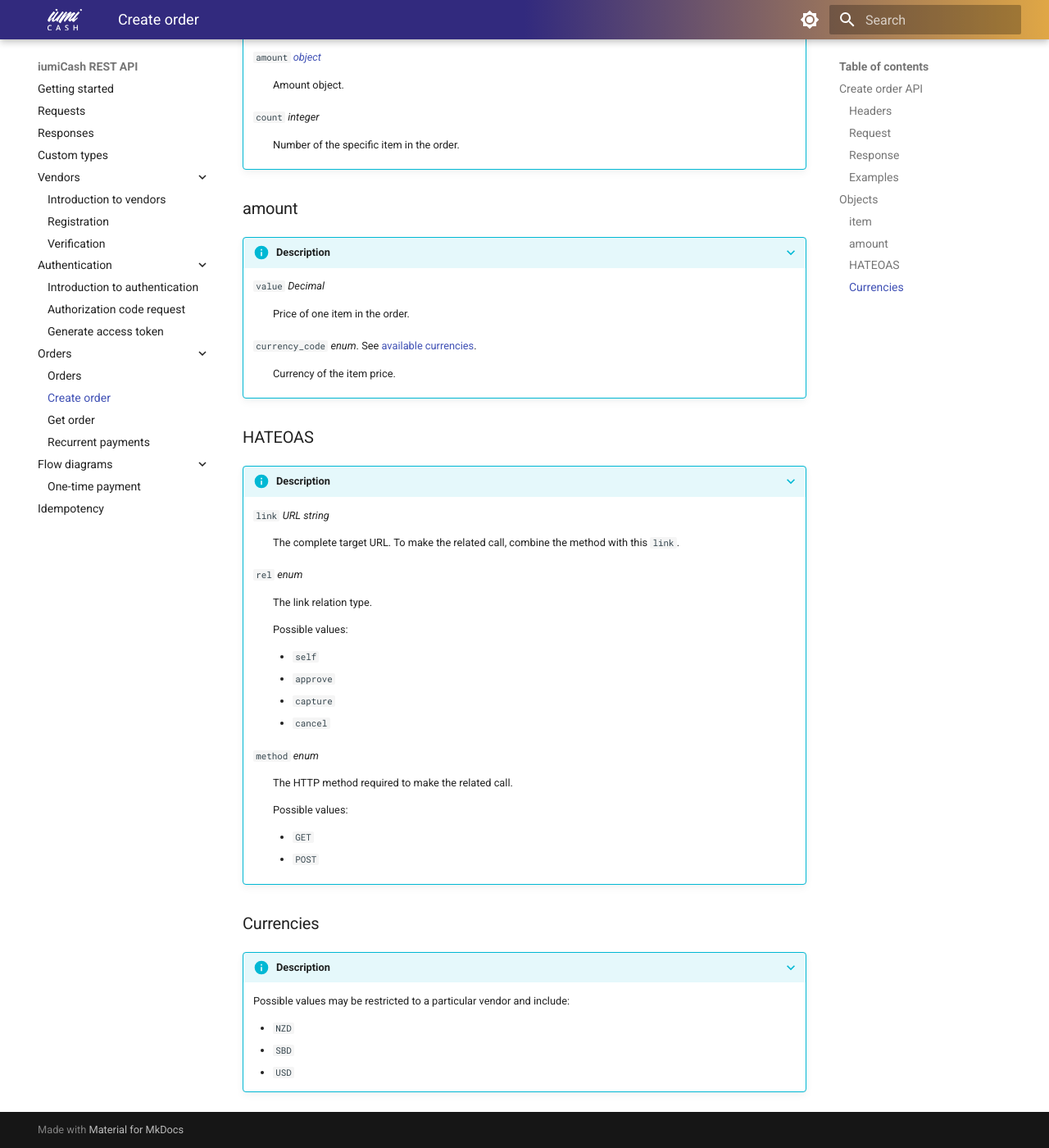
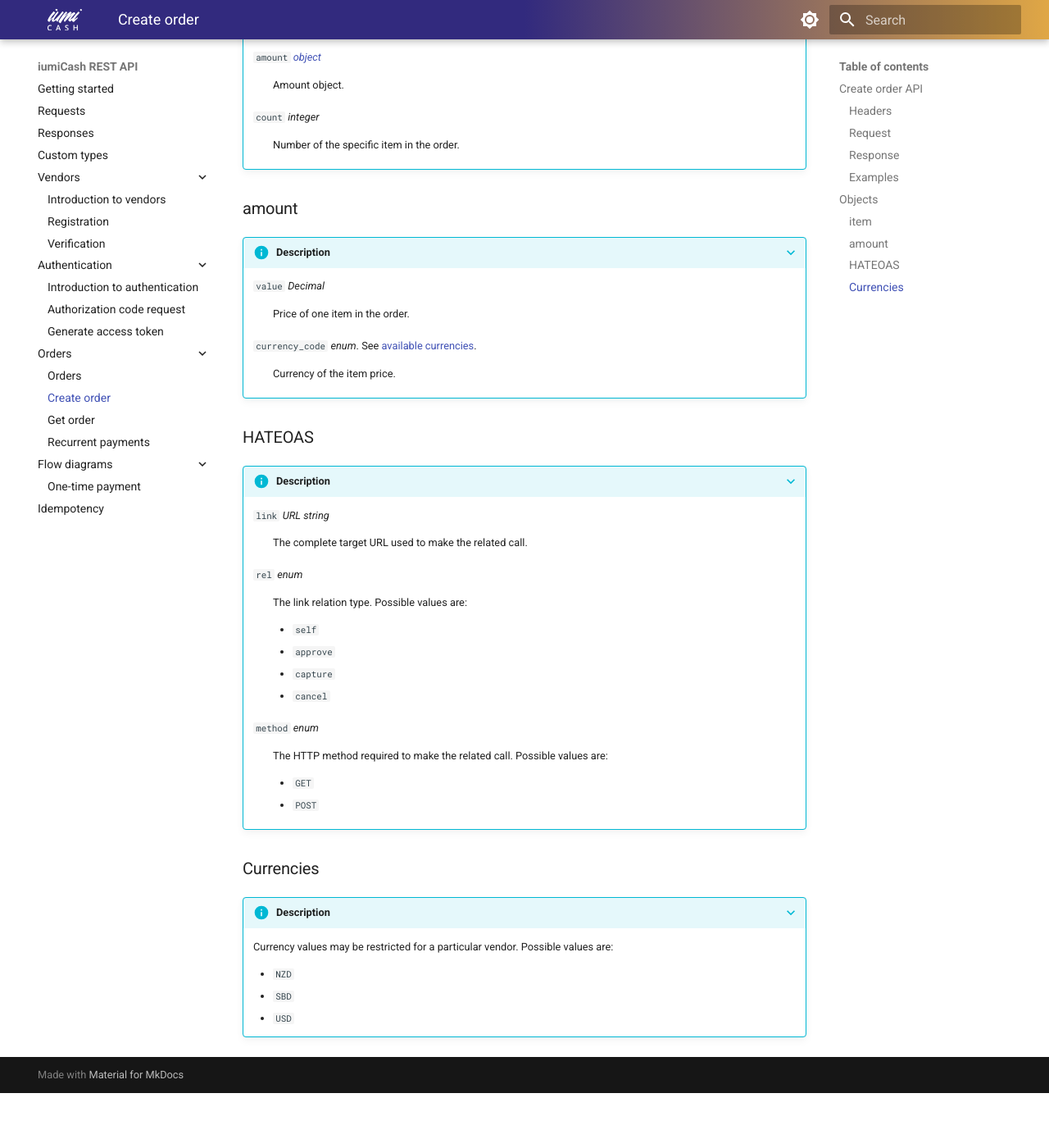
Before and after one commit to iumiCash/iumiCash.github.io, an MkDocs documentation site: the page built from docs/orders/create_order.md, in a window 1280 px wide and 1400 px high, scrolled down 2840 px. Shown: the whole window at 82% size. Built offline with MkDocs 1.6.1 and Material for MkDocs 9.7.7, drawn with Linux system fonts in a browser that asks for light colours; after the commit the page ends 4173 px from its top, so only the background shows below that; some of the changed text lies outside the part shown.

Commit message:
responses changes 1 by AB

```diff
--- a/docs/orders/create_order.md
+++ b/docs/orders/create_order.md
@@ -2,7 +2,7 @@
 
 ## Create order API
 
-Orders are created using the following HTTP method and end-point combination:
+Orders are created using a combination of an HTTP method and an end-point as follows:
 
 `POST /api/v1/orders/`
 
@@ -73,7 +73,7 @@ Orders are created using the following HTTP method and end-point combination:
 
     `links` *list of [*HATEOAS links*](#hateoas)*
 
-    :    An array of HATEOAS links related to this order processing (such as to get the latest status of the order, etc.).
+    :    An array of HATEOAS links related to this order processing (for example, to get the latest status of the order).
 
 !!! tip
     If the vendor failed to get the order details upon creation, then the vendor can submit a request via iumiCash API separately to get the details of the order.
@@ -179,12 +179,10 @@ Request and response objects
 ???+ info "Description"
 
     `link` *URL string*
-    :   The complete target URL. To make the related call, combine the method with this `link`.
+    :   The complete target URL used to make the related call.
 
     `rel` *enum*
-    :   The link relation type.
-
-        Possible values:
+    :   The link relation type. Possible values are:
 
         * `self`
         * `approve`
@@ -192,9 +190,7 @@ Request and response objects
         * `cancel`
 
     `method` *enum*
-    :   The HTTP method required to make the related call.
-
-        Possible values:
+    :   The HTTP method required to make the related call. Possible values are:
 
         * `GET`
         * `POST`
@@ -204,7 +200,7 @@ Request and response objects
 
 ???+ info "Description"
 
-    Possible values may be restricted to a particular vendor and include:
+    Currency values may be restricted for a particular vendor. Possible values are:
 
     * `NZD`
     * `SBD`
```
Also changed, not shown: other parts of docs/orders/create_order.md (+1 -1 lines), docs/orders/index.md (+1 -1 lines), docs/vendors/index.md (+2 -2 lines).
